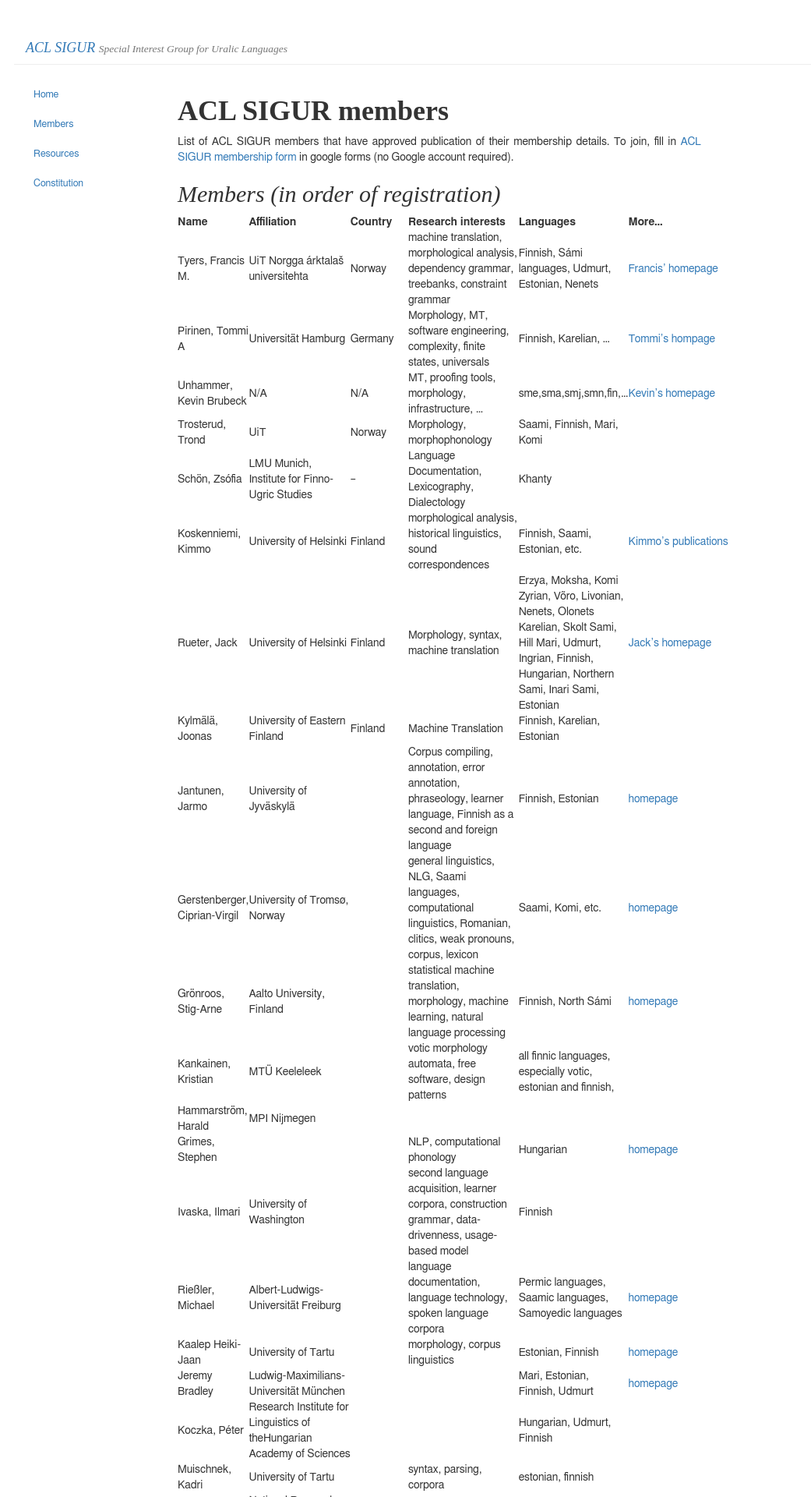
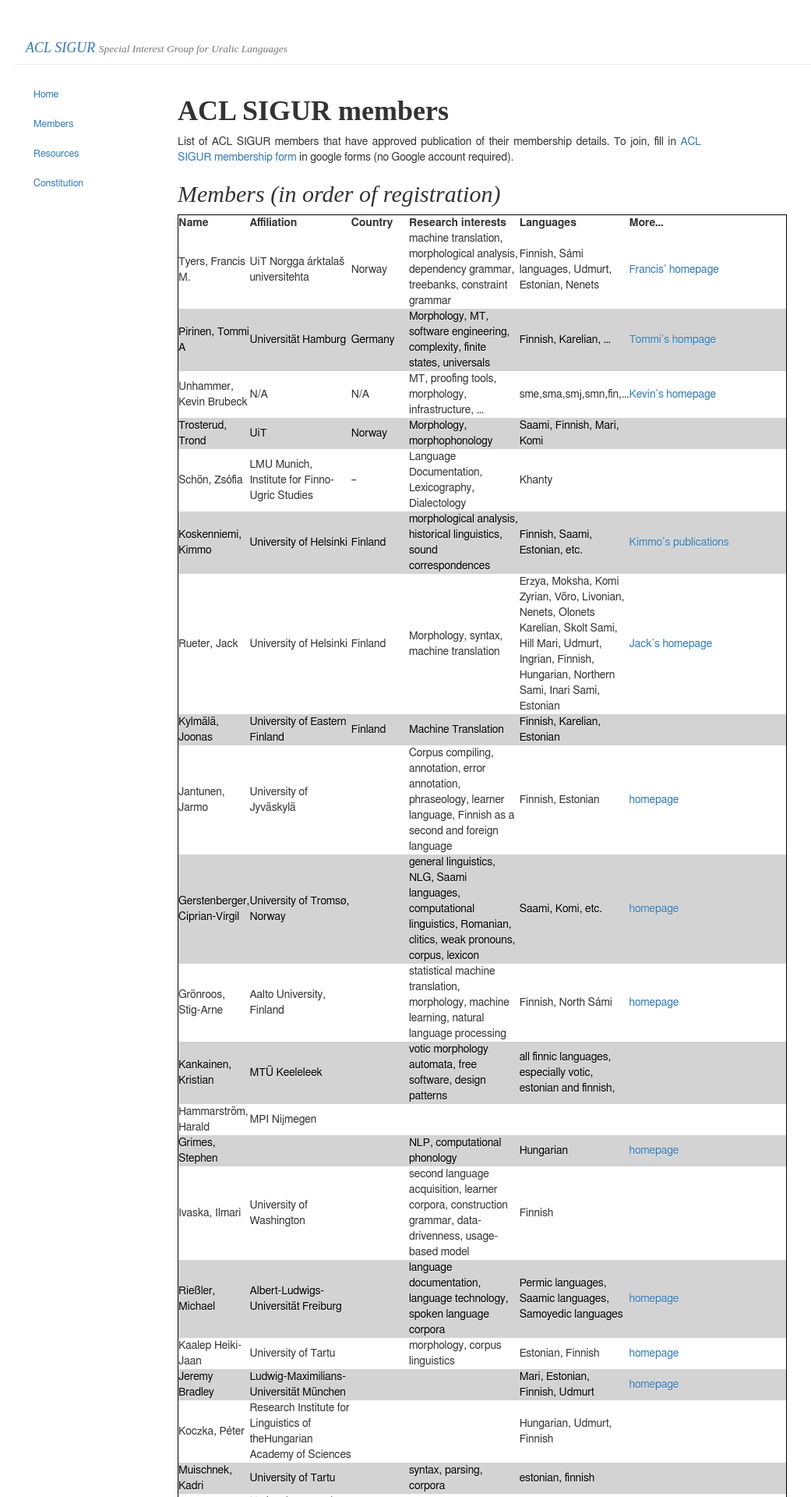
Before and after one commit to acl-sigur/acl-sigur.github.io, a Jekyll site: the page built from members.md, in a window 1280 px wide. Shown: the top 1920 px of the page at 78% size, without its empty margins (37-1078 px from the left). Built offline with Jekyll 4.4.1, drawn with Linux system fonts in a browser that asks for light colours.

Commit message:
table should be more readable scaling...

```diff
--- a/css/main.css
+++ b/css/main.css
@@ -28,6 +28,12 @@ p, li {
 
 table {
     width: 60%;
+    border: 1px black solid;
+}
+
+tr:nth-child(even) {
+    background-color: lightgray;
+    color: black;
 }
 
 /* uneven headings should be bold */
```
